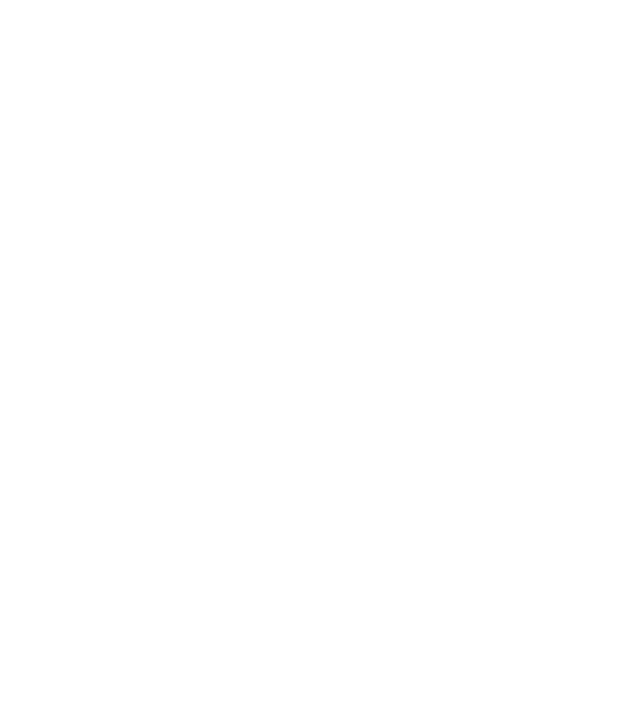
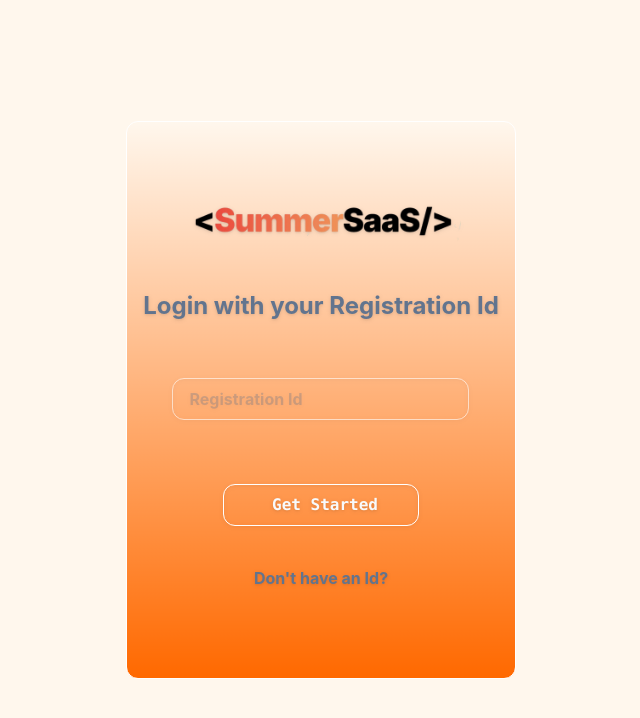
Before and after one commit to Srikar025/SummerSaas, a React (Vite) app in the folder SummerSaas-frontend/: page / in a window 1280 px wide. Before the commit this address had no page. Shown: the top 718 px of the page, without its empty margins (319-959 px from the left). Built offline with nearby package versions, Linux system fonts and the light colour scheme.

Commit message:
deploying

```diff
--- a/SummerSaas-frontend/src/App.tsx
+++ b/SummerSaas-frontend/src/App.tsx
@@ -9,7 +9,7 @@
 
   return <BrowserRouter>
     <Routes>
-      <Route path="/login" element={<Signin />} />
+      <Route path="/" element={<Signin />} />
       <Route path="/dashboard" element={<Dashboard />} />
     </Routes>
   </BrowserRouter>
```
Also changed, not shown: SummerSaas-frontend/src/config.ts (line endings or trailing spaces).
